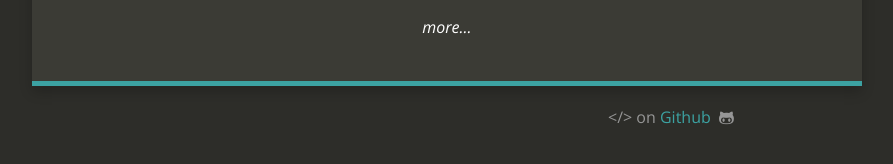
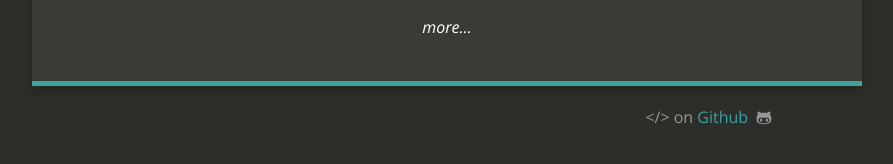
Before and after one commit to roim/roim.github.io, a Jekyll site: the page built from index.html, in a window 1280 px wide. Shown: the part 359-523 px from the top of the page, without its empty margins (193-1086 px from the left). Built offline with Jekyll 4.4.1, drawn with Linux system fonts in a browser that asks for light colours; nearby versions of some CDN libraries; Markdown is read by kramdown in place of the engine named in the settings.

Commit message:
Adjust footer to new width

```diff
--- a/_includes/footer.html
+++ b/_includes/footer.html
@@ -1,8 +1,11 @@
 <div class="footer clearfix">
-  <div class="col-md-6">
+  <div class="col-md-5">
     {{ site.footer_left }}
   </div>
-  <div class="col-md-6">
+  <div class="col-md-2">
+    {{ site.footer_center }}
+  </div>
+  <div class="col-md-5">
     {{ site.footer_right }}
   </div>
 </div>
```
